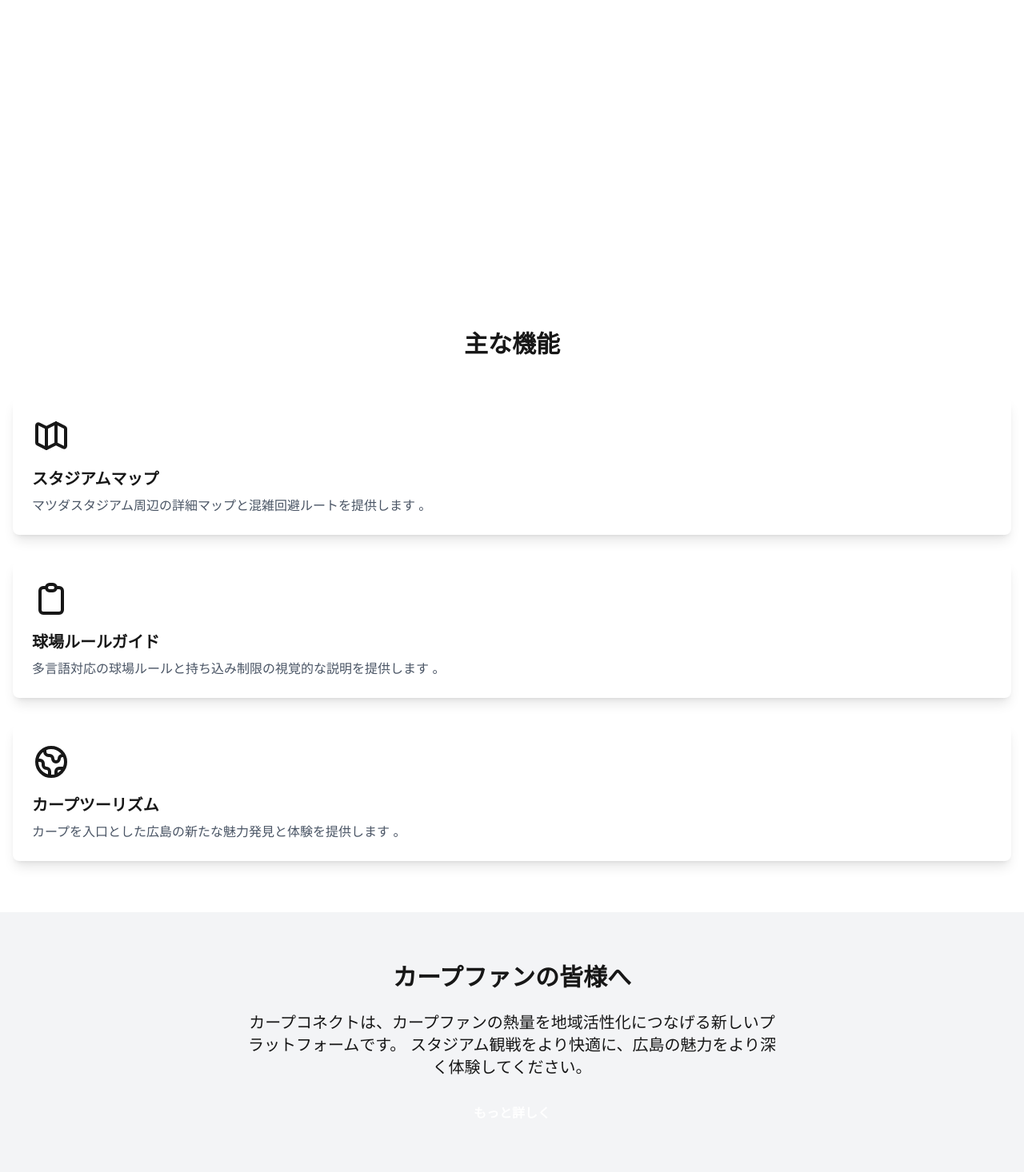
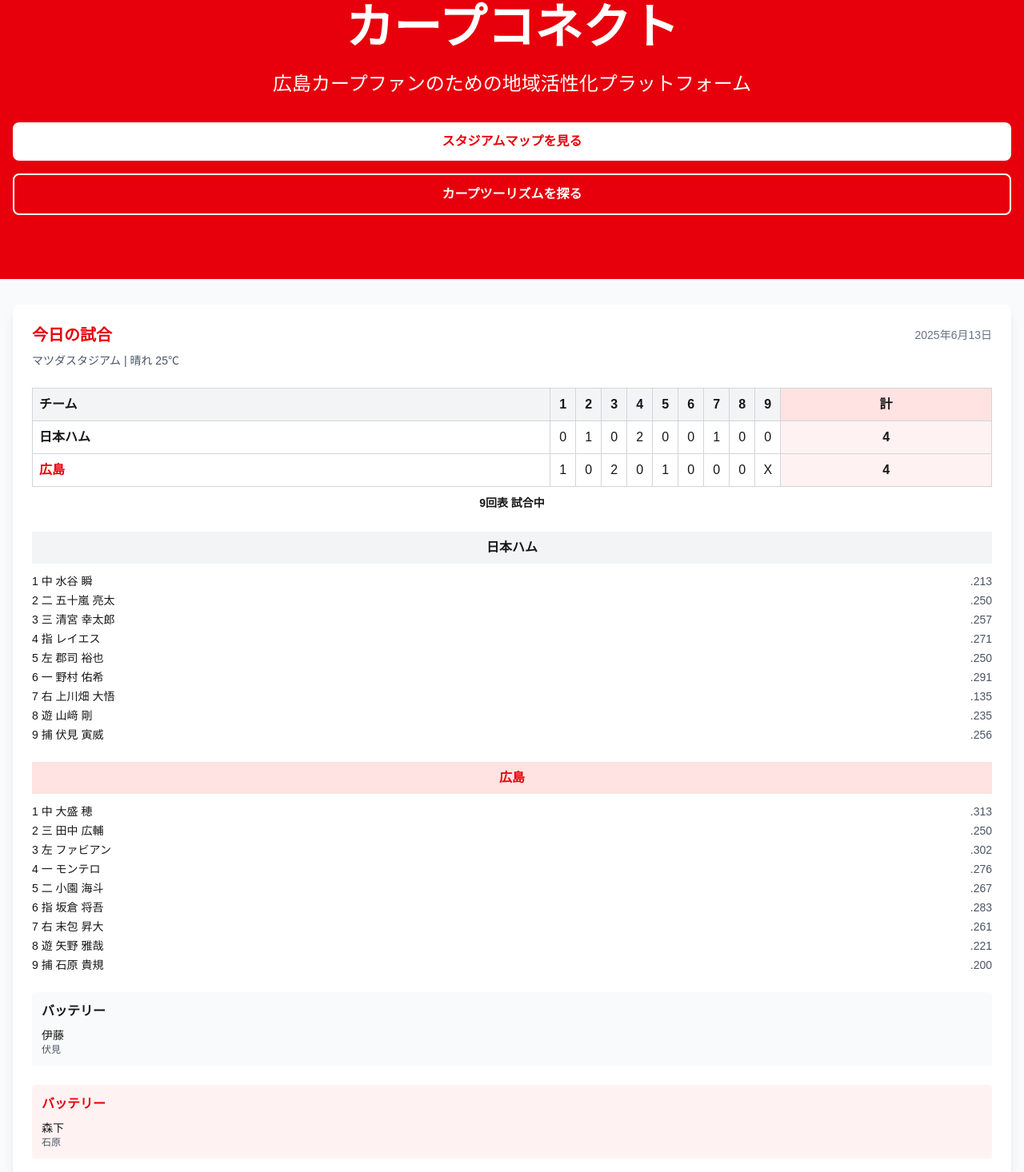
Before and after one commit to Suisan-neki/carp-connect, a Next.js app: page / in a window 1280 px wide. Shown: the part 139-1605 px from the top of the page at 80% size. Built offline with nearby package versions, Linux system fonts and the light colour scheme.

Commit message:
score-home

```diff
--- a/src/app/page.tsx
+++ b/src/app/page.tsx
@@ -1,22 +1,30 @@
 import Layout from '../components/layout/Layout';
+import DetailedGameInfo from '../components/DetailedGameInfo';
 import Link from 'next/link';
 
 export default function Home() {
   return (
     <Layout>
       {/* ヒーローセクション */}
-      <section className="bg-carp-red text-white py-20">
+      <section className="bg-red-600 text-white py-20">
         <div className="container mx-auto px-4 text-center">
           <h1 className="text-4xl md:text-6xl font-bold mb-6">カープコネクト</h1>
           <p className="text-xl md:text-2xl mb-8">広島カープファンのための地域活性化プラットフォーム</p>
           <div className="flex flex-col md:flex-row justify-center gap-4">
-            <Link href="/stadium-map" className="bg-white text-carp-red font-bold py-3 px-6 rounded-lg hover:bg-gray-100 transition">
+            <Link href="/stadium-map" className="bg-white text-red-600 font-bold py-3 px-6 rounded-lg hover:bg-gray-100 transition">
               スタジアムマップを見る
             </Link>
-            <Link href="/tourism" className="bg-transparent border-2 border-white text-white font-bold py-3 px-6 rounded-lg hover:bg-white hover:text-carp-red transition">
+            <Link href="/tourism" className="bg-transparent border-2 border-white text-white font-bold py-3 px-6 rounded-lg hover:bg-white hover:text-red-600 transition">
               カープツーリズムを探る
             </Link>
           </div>
+        </div>
+      </section>
+
+      {/* 試合情報セクション */}
+      <section className="py-8 bg-gray-50">
+        <div className="container mx-auto px-4">
+          <DetailedGameInfo />
         </div>
       </section>
 
@@ -26,47 +34,45 @@
           <h2 className="text-3xl font-bold text-center mb-12">主な機能</h2>
 
           <div className="grid grid-cols-1 md:grid-cols-2 lg:grid-cols-3 gap-8">
-            {/* 機能カード1: スタジアムマップ - クリック可能に修正 */}
+            {/* 既存の機能カード（スタジアムマップ、球場ルール、カープツーリズム）はそのまま */}
             <Link href="/stadium-map" className="block">
               <div className="bg-white rounded-lg shadow-lg p-6 hover:shadow-xl transition cursor-pointer">
-                <div className="text-carp-red text-4xl mb-4">
+                <div className="text-red-600 text-4xl mb-4">
                   <svg xmlns="http://www.w3.org/2000/svg" fill="none" viewBox="0 0 24 24" stroke="currentColor" className="w-12 h-12">
                     <path strokeLinecap="round" strokeLinejoin="round" strokeWidth={2} d="M9 20l-5.447-2.724A1 1 0 013 16.382V5.618a1 1 0 011.447-.894L9 7m0 13l6-3m-6 3V7m6 10l4.553 2.276A1 1 0 0021 18.382V7.618a1 1 0 00-.553-.894L15 4m0 13V4m0 0L9 7" />
                   </svg>
                 </div>
                 <h3 className="text-xl font-bold mb-2">スタジアムマップ</h3>
                 <p className="text-gray-600">
-                  マツダスタジアム周辺の詳細マップと混雑回避ルートを提供します  。
+                  マツダスタジアム周辺の詳細マップと混雑回避ルートを提供します 。
                 </p>
               </div>
             </Link>
 
-            {/* 機能カード2: 球場ルールガイド - クリック可能に修正 */}
             <Link href="/rules" className="block">
               <div className="bg-white rounded-lg shadow-lg p-6 hover:shadow-xl transition cursor-pointer">
-                <div className="text-carp-red text-4xl mb-4">
+                <div className="text-red-600 text-4xl mb-4">
                   <svg xmlns="http://www.w3.org/2000/svg" fill="none" viewBox="0 0 24 24" stroke="currentColor" className="w-12 h-12">
                     <path strokeLinecap="round" strokeLinejoin="round" strokeWidth={2} d="M9 5H7a2 2 0 00-2 2v12a2 2 0 002 2h10a2 2 0 002-2V7a2 2 0 00-2-2h-2M9 5a2 2 0 002 2h2a2 2 0 002-2M9 5a2 2 0 012-2h2a2 2 0 012 2" />
                   </svg>
                 </div>
                 <h3 className="text-xl font-bold mb-2">球場ルールガイド</h3>
                 <p className="text-gray-600">
-                  多言語対応の球場ルールと持ち込み制限の視覚的な説明を提供します  。
+                  多言語対応の球場ルールと持ち込み制限の視覚的な説明を提供します 。
                 </p>
               </div>
             </Link>
 
-            {/* 機能カード3: カープツーリズム - クリック可能に修正 */}
             <Link href="/tourism" className="block">
               <div className="bg-white rounded-lg shadow-lg p-6 hover:shadow-xl transition cursor-pointer">
-                <div className="text-carp-red text-4xl mb-4">
+                <div className="text-red-600 text-4xl mb-4">
                   <svg xmlns="http://www.w3.org/2000/svg" fill="none" viewBox="0 0 24 24" stroke="currentColor" className="w-12 h-12">
                     <path strokeLinecap="round" strokeLinejoin="round" strokeWidth={2} d="M3.055 11H5a2 2 0 012 2v1a2 2 0 002 2 2 2 0 012 2v2.945M8 3.935V5.5A2.5 2.5 0 0010.5 8h.5a2 2 0 012 2 2 2 0 104 0 2 2 0 012-2h1.064M15 20.488V18a2 2 0 012-2h3.064M21 12a9 9 0 11-18 0 9 9 0 0118 0z" />
                   </svg>
                 </div>
                 <h3 className="text-xl font-bold mb-2">カープツーリズム</h3>
                 <p className="text-gray-600">
-                  カープを入口とした広島の新たな魅力発見と体験を提供します  。
+                  カープを入口とした広島の新たな魅力発見と体験を提供します 。
                 </p>
               </div>
             </Link>
@@ -82,7 +88,7 @@
             カープコネクトは、カープファンの熱量を地域活性化につなげる新しいプラットフォームです。
             スタジアム観戦をより快適に、広島の魅力をより深く体験してください。
           </p>
-          <Link href="/about" className="bg-carp-red text-white font-bold py-3 px-8 rounded-lg hover:bg-carp-dark-red transition">
+          <Link href="/about" className="bg-red-600 text-white font-bold py-3 px-8 rounded-lg hover:bg-red-700 transition">
             もっと詳しく
           </Link>
         </div>
```
